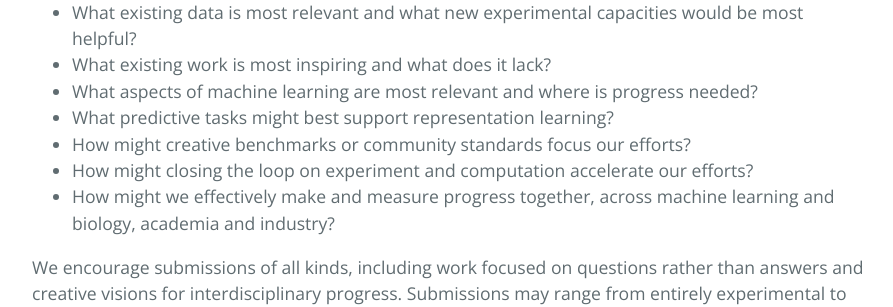
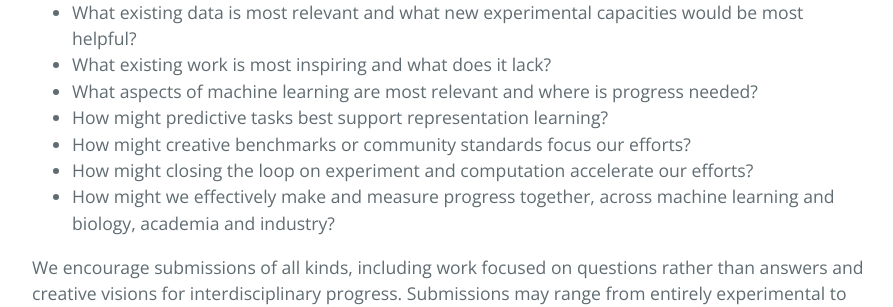
Before and after one commit to lmrl-bio/lmrl-bio.github.io, a Jekyll site: the page built from call.md, in a window 1280 px wide and 900 px high, scrolled down 1132 px. Shown: the part 155-462 px from the top of the window, without its empty margins (192-1085 px from the left). Built offline with Jekyll 4.4.1, drawn with Linux system fonts in a browser that asks for light colours.

Commit message:
Update call.md

```diff
--- a/call.md
+++ b/call.md
@@ -24,7 +24,7 @@ In doing so, submissions might consider any of the following:
 - What existing data is most relevant and what new experimental capacities would be most helpful?
 - What existing work is most inspiring and what does it lack?
 - What aspects of machine learning are most relevant and where is progress needed?
-- What predictive tasks might best support representation learning?
+- How might predictive tasks best support representation learning?
 - How might creative benchmarks or community standards focus our efforts?
 - How might closing the loop on experiment and computation accelerate our efforts?
 - How might we effectively make and measure progress together, across machine learning and biology, academia and industry?
```
